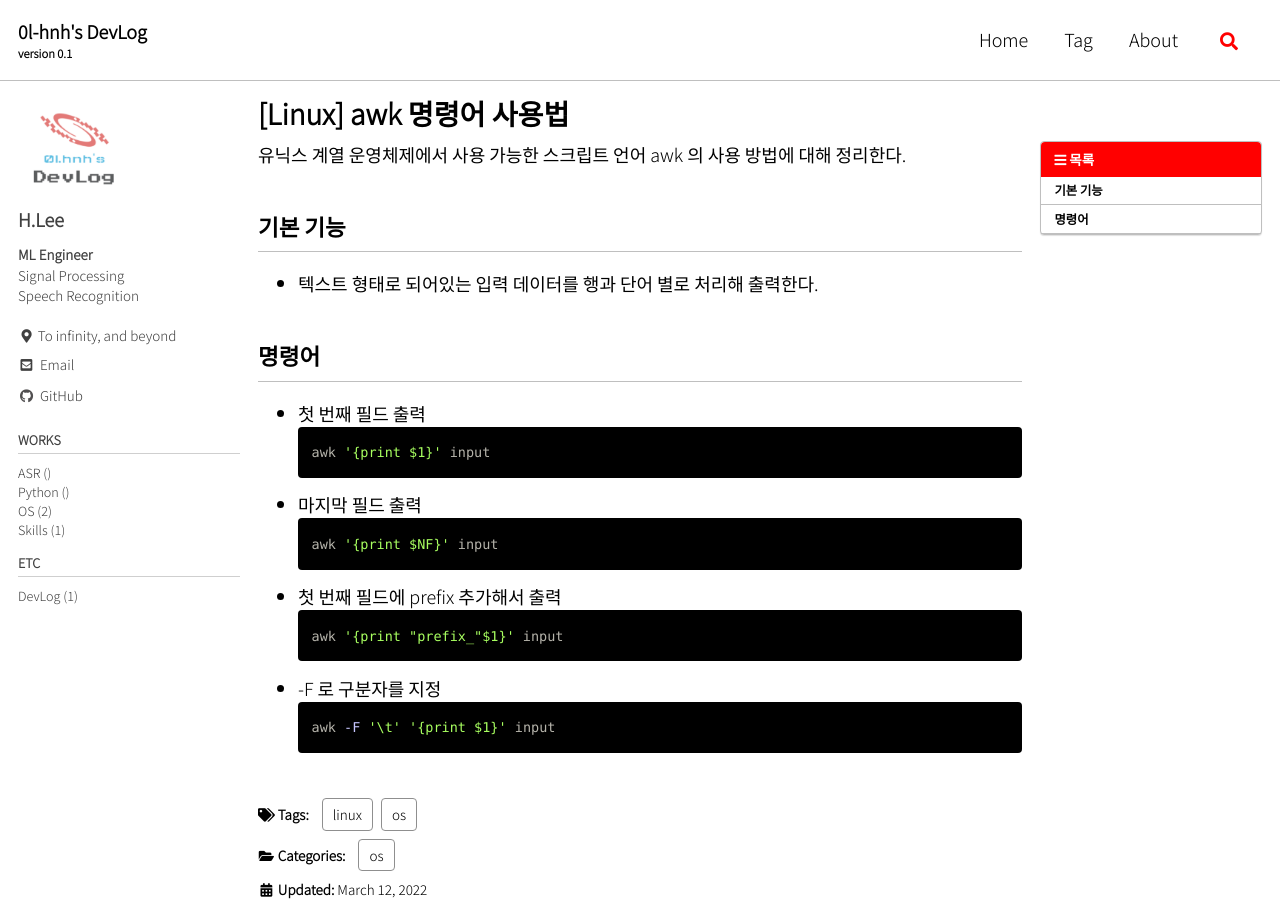
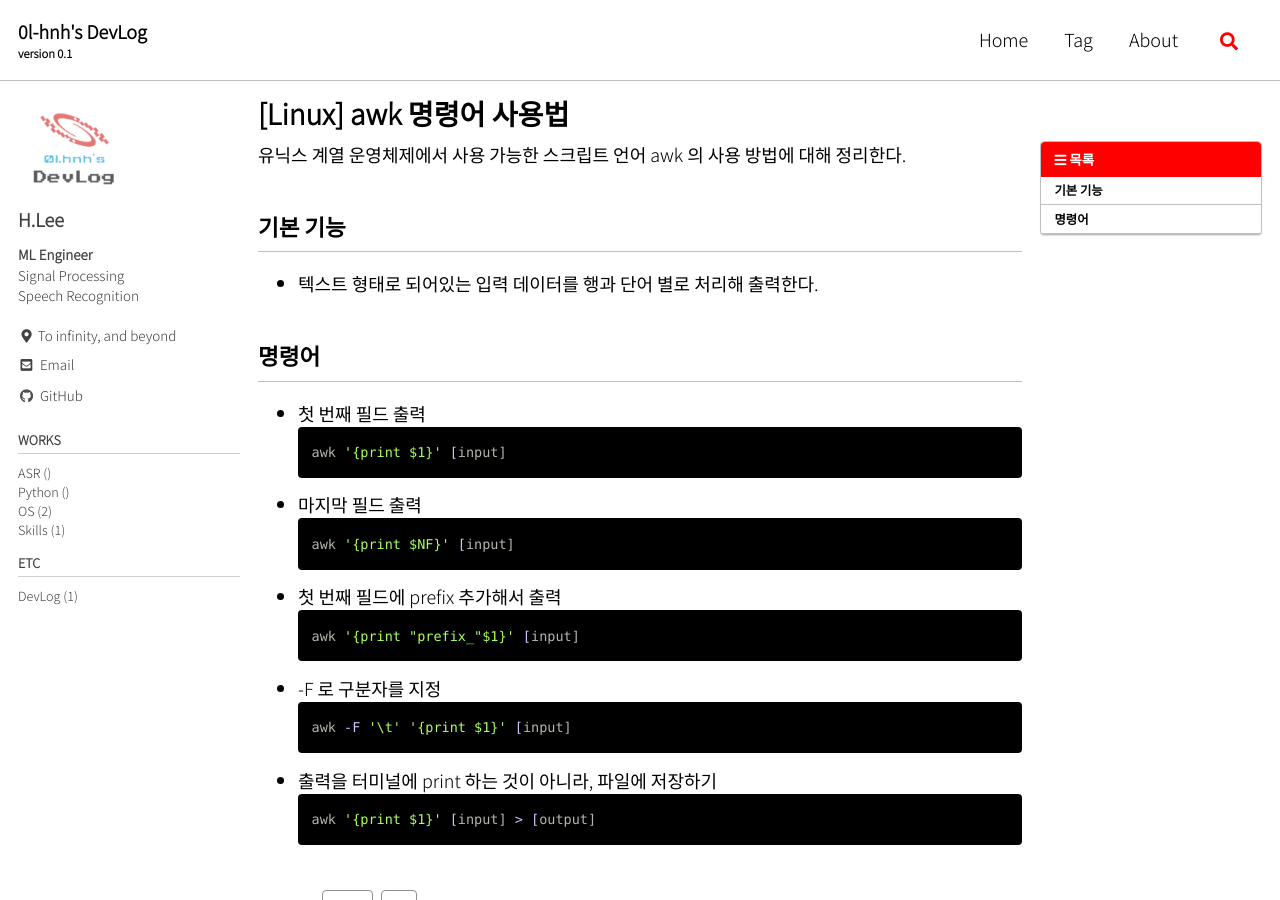
Before and after one commit to 0l-hnh/0l-hnh.github.io, a Jekyll site: the page built from _posts/2022-03-12-awk.md, in a window 1280 px wide and 900 px high. Built offline with Jekyll 4.4.1, drawn with Linux system fonts in a browser that asks for light colours; cached includes are drawn as plain includes; some web fonts are replaced.

Commit message:
22.03.14 Moidifed some post

````diff
--- a/_posts/2022-03-12-awk.md
+++ b/_posts/2022-03-12-awk.md
@@ -25,17 +25,21 @@ toc_sticky: true
 ## 명령어
 * 첫 번째 필드 출력
 ```bash
-awk '{print $1}' input
+awk '{print $1}' [input]
 ```
 * 마지막 필드 출력
 ```bash
-awk '{print $NF}' input
+awk '{print $NF}' [input]
 ```
 * 첫 번째 필드에 prefix 추가해서 출력
 ```bash
-awk '{print "prefix_"$1}' input
+awk '{print "prefix_"$1}' [input]
 ```
 *  -F 로 구분자를 지정
 ```bash
-awk -F '\t' '{print $1}' input
+awk -F '\t' '{print $1}' [input]
 ```
+* 출력을 터미널에 print 하는 것이 아니라, 파일에 저장하기
+```bash
+awk '{print $1}' [input] > [output]
+```
````
